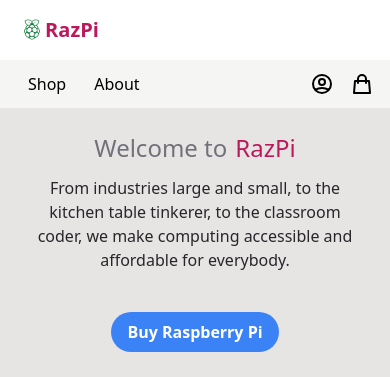
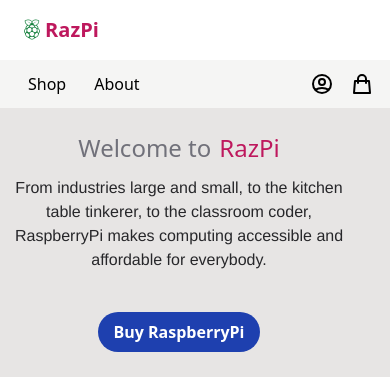
Before and after one commit to August-Schleich/Razpi, a Django app: page /home in a window 390 px wide. Shown: the top 377 px of the page. Run offline with Django 4.2, Linux system fonts and the light colour scheme; some libraries are stand-ins or nearby versions.

Commit message:
Finish Header image and text layout: flex, break points, colors etc..

```diff
--- a/razpi/core/templates/core/home.html
+++ b/razpi/core/templates/core/home.html
@@ -3,31 +3,36 @@
 
 {% block content %}
 
-     <header class = "mx-auto  max-w-6xl  xl:px-0  bg-stone-200 align-middle text-center">
-            <div class="max-width-3xl mx-auto flex  ">
-                {% comment %} <div>
-                <img class="img-responsive m-auto object-cover flex "
-                src="https://assets.raspberrypi.com/static/default-opengraph-f1d3121abeef861889c52dd4a2813df9.png">
-                </div>  {% endcomment %}
-                <div class="py-5 px-5 text-center ">
-                <p class="mb-2 p-1 text-2xl lg:text-4xl text-zinc-500 inline-block">Welcome to <p class ="text-2xl p-1 lg:text-4xl text-pink-700 inline-block"> RazPi</p> </p>
-                <p class="mb-10  px-4 text-2lg lg:text-1xl  text-zinc-800 ">From industries large and small, to the kitchen table tinkerer, to the classroom coder, we make computing accessible and affordable for everybody.</p>
-                <a href="#" class=" inline-block mb-2 bg-blue-500   hover:bg-blue-700 text-white font-bold py-2 px-4 rounded-full"> Buy Raspberry Pi</a>
+     <header class = " xl:pt-10 lg:pt-10 md:pt-10 md:pt-10 sm:pt-0 mx-auto max-w-10xl  xl:px-0  bg-stone-200  ">
+            <div class="mx-auto flex-row-reverse sm:flex md:flex  lg:flex max-w-6xl  xl:px-0 " >
+
+                <div class="py-5 pl-2 pr-10  mx-auto xl:w-1/2 lg:w-1/2 md:w-1/2 sm:w-full md:text-right lg:text-right xl:text-right sm:text-center text-center ">
+                    <p class="mb-2 p-1 text-2xl lg:text-4xl text-zinc-500 inline-block">Welcome to <p class ="text-2xl p-1 lg:text-4xl text-pink-700 inline-block"> RazPi</p> </p>
+
+                    <p class="mb-10 px-0 text-2lg lg:text-1xl  text-zinc-800 " style="font-family:helvetica;">From industries large and small, to the kitchen table tinkerer, to the classroom coder, RaspberryPi makes computing accessible and affordable for everybody.</p>
+
+                    <a href="#" class=" inline-block mb-2 bg-blue-800  hover:bg-blue-900 text-white font-bold py-2 px-4 rounded-full"> Buy RaspberryPi</a>
+                    </div>
+
+                <div class="mx-auto xl:w-1/2 lg:w-1/2 md:w-full sm:w-full  ">
+                    <img class="img-responsive mx-auto object-cover  "
+                    src="https://assets.raspberrypi.com/static/default-opengraph-f1d3121abeef861889c52dd4a2813df9.png">
+                    </div>
 
 
             </div>
-            </div>
+
         </header>
 
-        <div class=" max-w-6xl mx-auto px-6 xl:px-0" >
+        <div class=" max-w-6xl mx-auto px-6 xl:px-0 bg-gray-800" >
             <div class=" products flex items-center flex-wrap">
                 <div class="w-full md:w-1/3 xl:w-1/4 p-6" style="border: 1px solid red;">
                     <a href="#">
                         <img class="rounded-xl hover:shadow-lg" src="https://encrypted-tbn0.gstatic.com/images?q=tbn:ANd9GcSa4V4Ol1bmNR3mIRPnc9tXxHb7PhUwtMPpaw&usqp=CAU">
                     </a>
                     <div class="pt-3 flex items-center justify-between">
-                        <a href="#">Product Name</a>
-                        <a class="text-purple-500 hover:text-purple-800" href="#">
+                        <a class= "text-neutral-100" href="#" >Product Name</a>
+                        <a class="text-green-500 hover:text-green-800" href="#">
                             <svg xmlns="http://www.w3.org/2000/svg" class="h-6 w-6" fill="none" viewBox="0 0 24 24" stroke="currentColor" stroke-width="2">
                                 <path stroke-linecap="round" stroke-linejoin="round" d="M16 11V7a4 4 0 00-8 0v4M5 9h14l1 12H4L5 9z" />
                               </svg>
@@ -42,8 +47,8 @@
                         <img class="rounded-xl hover:shadow-lg" src="https://encrypted-tbn0.gstatic.com/images?q=tbn:ANd9GcSa4V4Ol1bmNR3mIRPnc9tXxHb7PhUwtMPpaw&usqp=CAU">
                     </a>
                     <div class="pt-3 flex items-center justify-between">
-                        <a href="#">Product Name</a>
-                        <a class="text-purple-500 hover:text-purple-800" href="#">
+                        <a  class= "text-neutral-100" href="#">Product Name</a>
+                        <a class="text-green-500 hover:text-green-800" href="#">
                             <svg xmlns="http://www.w3.org/2000/svg" class="h-6 w-6" fill="none" viewBox="0 0 24 24" stroke="currentColor" stroke-width="2">
                                 <path stroke-linecap="round" stroke-linejoin="round" d="M16 11V7a4 4 0 00-8 0v4M5 9h14l1 12H4L5 9z" />
                               </svg>
@@ -58,8 +63,8 @@
                         <img class="rounded-xl hover:shadow-lg" src="https://encrypted-tbn0.gstatic.com/images?q=tbn:ANd9GcSa4V4Ol1bmNR3mIRPnc9tXxHb7PhUwtMPpaw&usqp=CAU">
                     </a>
                     <div class="pt-3 flex items-center justify-between">
-                        <a href="#">Product Name</a>
-                        <a class="text-purple-500 hover:text-purple-800" href="#">
+                        <a  class= "text-neutral-100" href="#">Product Name</a>
+                        <a class="text-green-500 hover:text-green-800" href="#">
                             <svg xmlns="http://www.w3.org/2000/svg" class="h-6 w-6" fill="none" viewBox="0 0 24 24" stroke="currentColor" stroke-width="2">
                                 <path stroke-linecap="round" stroke-linejoin="round" d="M16 11V7a4 4 0 00-8 0v4M5 9h14l1 12H4L5 9z" />
                               </svg>
@@ -74,8 +79,8 @@
                         <img class="rounded-xl hover:shadow-lg" src="https://encrypted-tbn0.gstatic.com/images?q=tbn:ANd9GcSa4V4Ol1bmNR3mIRPnc9tXxHb7PhUwtMPpaw&usqp=CAU">
                     </a>
                     <div class="pt-3 flex items-center justify-between">
-                        <a href="#">Product Name</a>
-                        <a class="text-purple-500 hover:text-purple-800" href="#">
+                        <a  class= "text-neutral-100" href="#">Product Name</a>
+                        <a class="text-green-500 hover:text-green-800" href="#">
                             <svg xmlns="http://www.w3.org/2000/svg" class="h-6 w-6" fill="none" viewBox="0 0 24 24" stroke="currentColor" stroke-width="2">
                                 <path stroke-linecap="round" stroke-linejoin="round" d="M16 11V7a4 4 0 00-8 0v4M5 9h14l1 12H4L5 9z" />
                               </svg>
--- a/razpi/razpi/settings.py
+++ b/razpi/razpi/settings.py
@@ -25,7 +25,7 @@
 # SECURITY WARNING: don't run with debug turned on in production!
 DEBUG = True
 
-ALLOWED_HOSTS = []
+ALLOWED_HOSTS = ["192.168.1.6"]
 
 
 # Application definition
```
